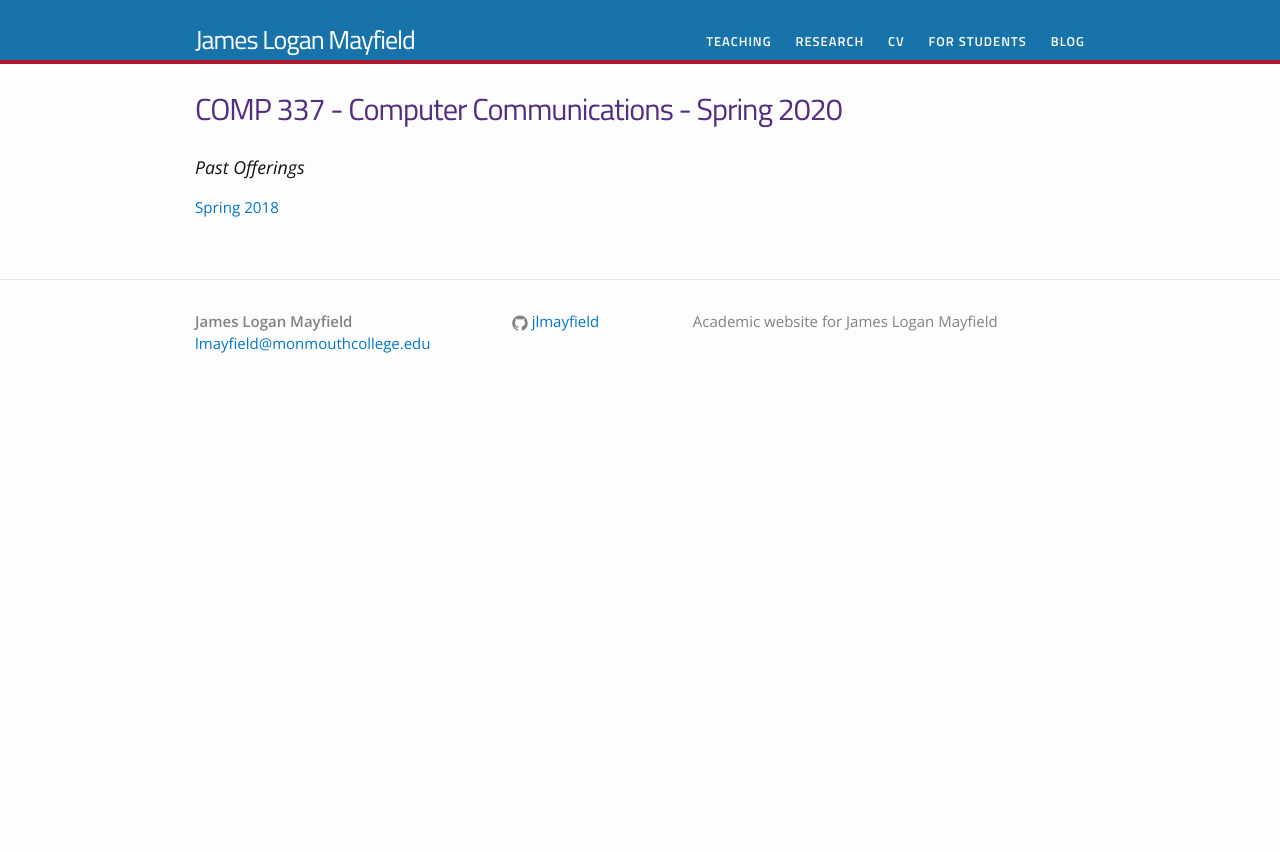
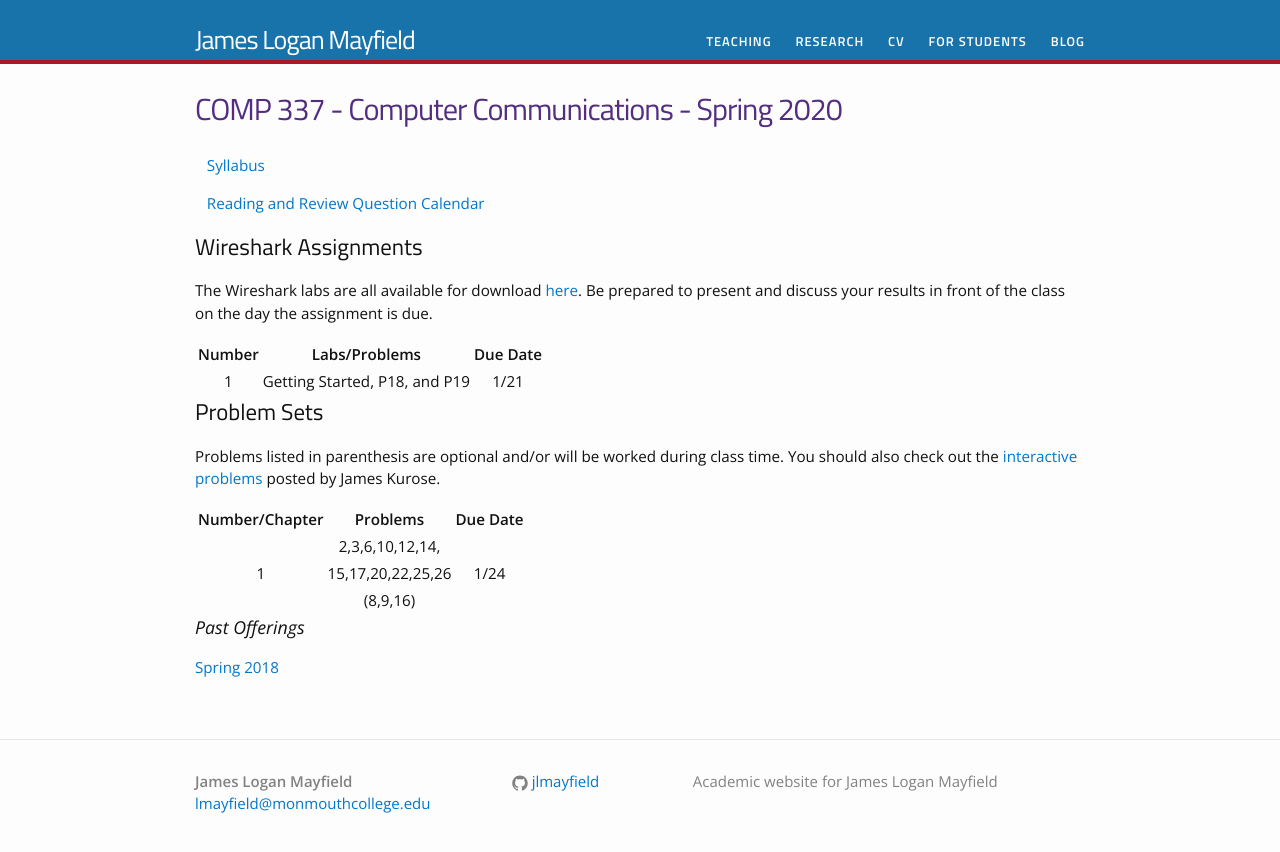
Before and after one commit to jlmayfield/jlmayfield.github.io, a Jekyll site: the page built from teaching/comp337.md, in a window 1280 px wide. Shown: the top 852 px of the page. Built offline with Jekyll 4.4.1, drawn with Linux system fonts in a browser that asks for light colours.

Commit message:
sp20. c240 - new syllabus. c337 day one materials.

```diff
--- a/teaching/comp337.md
+++ b/teaching/comp337.md
@@ -4,6 +4,30 @@
 permalink: /teaching/COMP337/
 ---
 
+&nbsp;&nbsp;&nbsp;[Syllabus](/teaching/COMP337/comp337-syllabus.pdf)
+
+&nbsp;&nbsp;&nbsp;[Reading and Review Question Calendar]()
+
+## Wireshark Assignments
+
+The Wireshark labs are all available for download [here](http://www-net.cs.umass.edu/wireshark-labs/).  Be prepared to present and discuss your results in front of the class on the day the assignment is due.
+
+| Number         | Labs/Problems     | Due Date |
+|:--------------:|:-----------------:|:--------:|
+|   1            |  Getting Started, P18, and P19 |  1/21      |
+
+## Problem Sets
+
+Problems listed in parenthesis are optional and/or will be worked during class time. You should also check out the [interactive problems](http://www-net.cs.umass.edu/kurose_ross/interactive/)  posted by James Kurose.
+
+| Number/Chapter | Problems          | Due Date |
+|:--------------:|:-----------------:|:--------:|
+|                | 2,3,6,10,12,14,   |          |
+|     1          | 15,17,20,22,25,26 |   1/24   |
+|                | (8,9,16)          |          |
+
+
+
 ### Past Offerings
 
 [Spring 2018](/teaching/COMP337/sp18/)
```
Also changed, not shown: 2 other files.
